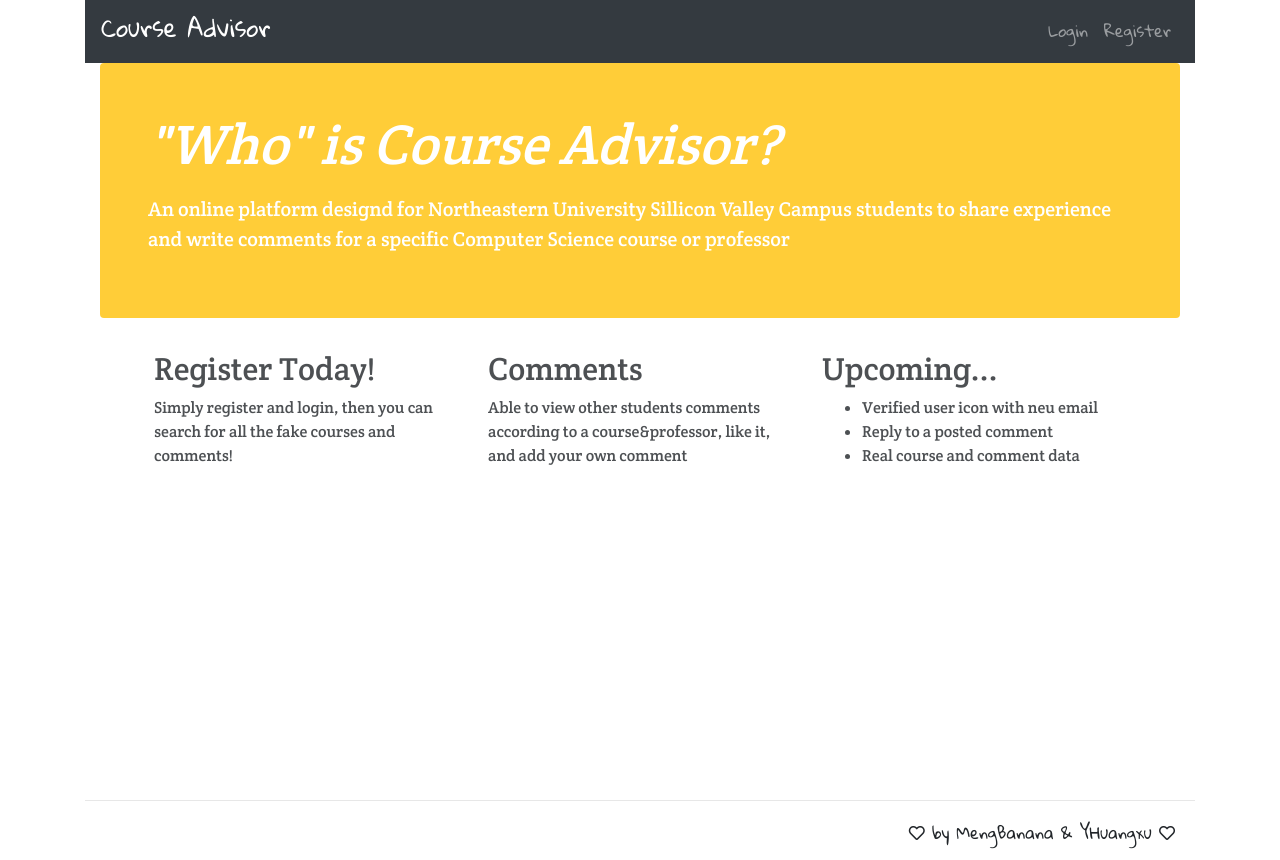
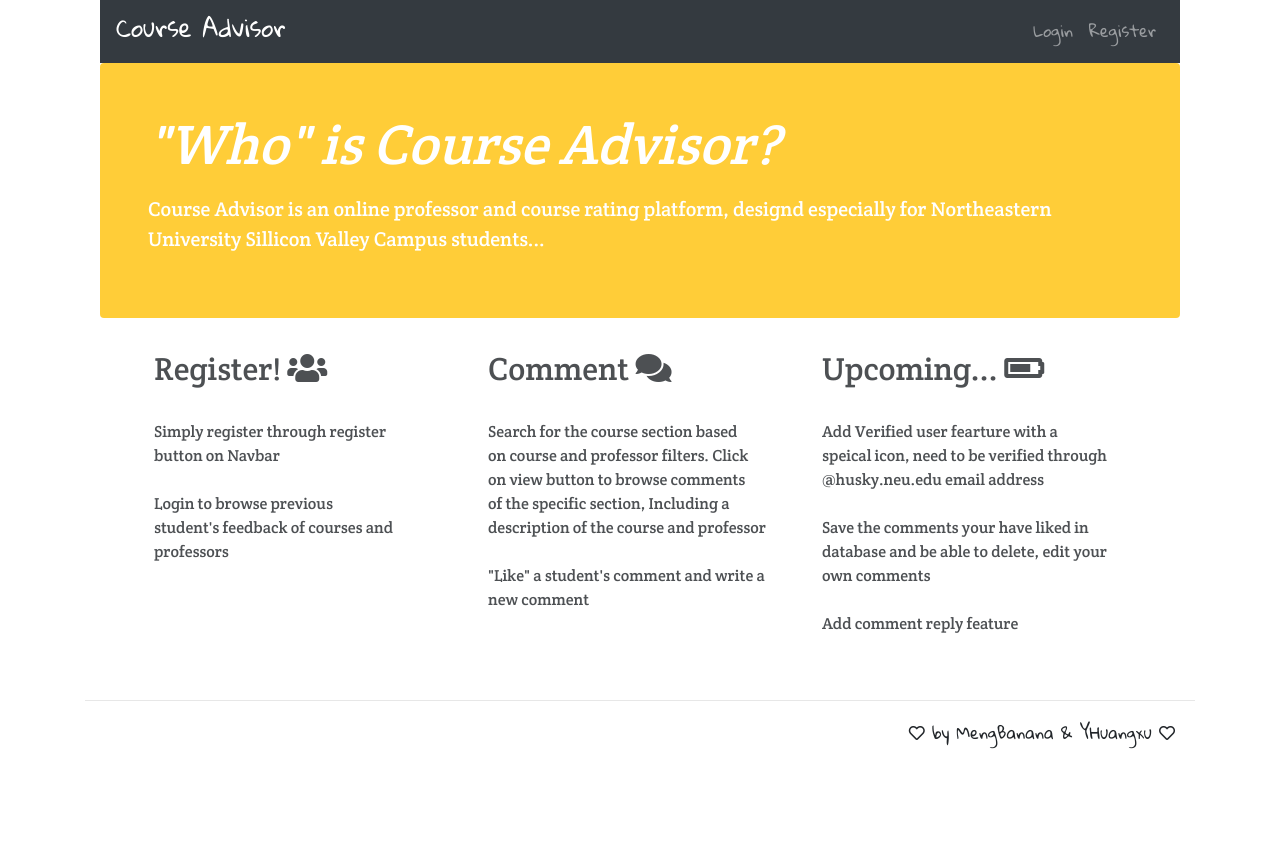
Before and after one commit to MengBanana/CourseAdvisor, a React (Create React App) app in the folder front/: page / in a window 1280 px wide. After the commit the page ends 800 px from the top, so only its background shows below. Built offline with nearby package versions, Linux system fonts and the light colour scheme; a web font is replaced by a local one.

Commit message:
landing page done

```diff
--- a/front/src/components/Landing.jsx
+++ b/front/src/components/Landing.jsx
@@ -3,7 +3,7 @@
 const Landing = () => {
   const sectionStyle = {
   width: "100%",
-  height: "400px"
+  height: "300px"
 /*  background: `url(${ "https://wallpaperaccess.com/full/235395.jpg" })`,
   backgroundSize: "cover"*/
 }
@@ -13,27 +13,34 @@
       <div className="jumbotron p-md-5 text-white rounded bg-warning">
         <div className="col-md px-0">
           <h1 className="display-4 font-italic">"Who" is Course Advisor?</h1>
-          <p className="lead my-3">An online platform designd for Northeastern University Sillicon Valley Campus students to share experience and write comments for a specific Computer Science course or professor</p>
+          <p className="lead my-3">Course Advisor is an online professor and course rating platform, designd especially for Northeastern University Sillicon Valley Campus students...</p>
         </div>
       </div>
 
       <div className="container" style={sectionStyle}>
         <div className="row m-4">
           <div className="col-md-4">
-            <h2>Register Today!</h2>
-            <p> Simply register and login, then you can search for all the fake courses and comments!</p>
+            <h2>Register!  <i className="fas fa-users"></i></h2>
+            <p> <br/>Simply register through register<br/> button on Navbar <br/><br/>Login to browse previous <br/>student's feedback of courses and <br/>professors</p>
           </div>
           <div className="col-md-4">
-            <h2>Comments</h2>
-            <p> Able to view other students comments according to a course&professor, like it, and add your own comment</p>
+            <h2>Comment  <i className="fas fa-comments"></i></h2>
+            <p> <br/>Search for the course section based <br/> on course and professor filters.
+            Click <br/> on view button to browse comments <br/> of the specific section,
+            Including a description of the course and professor
+            <br/><br/> "Like" a student's comment and write a new comment
+            </p>
           </div>
           <div className="col-md-4">
-            <h2>Upcoming...</h2>
-            <ul>
-              <li>Verified user icon with neu email</li>
-              <li>Reply to a posted comment</li>
-              <li>Real course and comment data</li>
-            </ul>
+            <h2>Upcoming...  <i className="fas fa-battery-three-quarters"></i></h2>
+            <p>
+            <br/>
+              Add Verified user fearture with a <br/> speical icon, need to be verified through @husky.neu.edu email address
+              <br/><br/>
+              Save the comments your have liked in database and be able to delete, edit your own comments
+              <br/><br/>
+              Add comment reply feature
+            </p>
           </div>
         </div>
       </div>
--- a/front/src/components/NavBar.jsx
+++ b/front/src/components/NavBar.jsx
@@ -37,7 +37,7 @@
     );
 
     return (
-      <div>
+      <div className="container">
       <nav className="navbar navbar-expand-lg navbar-dark bg-dark" style={{fontFamily:"Gloria Hallelujah"}}>
  <a className="navbar-brand" href="/"><h4>Course Advisor</h4></a>
  <button className="navbar-toggler" type="button" data-toggle="collapse" data-target="#navbarSupportedContent" aria-controls="navbarSupportedContent" aria-expanded="false" aria-label="Toggle navigation">
```
